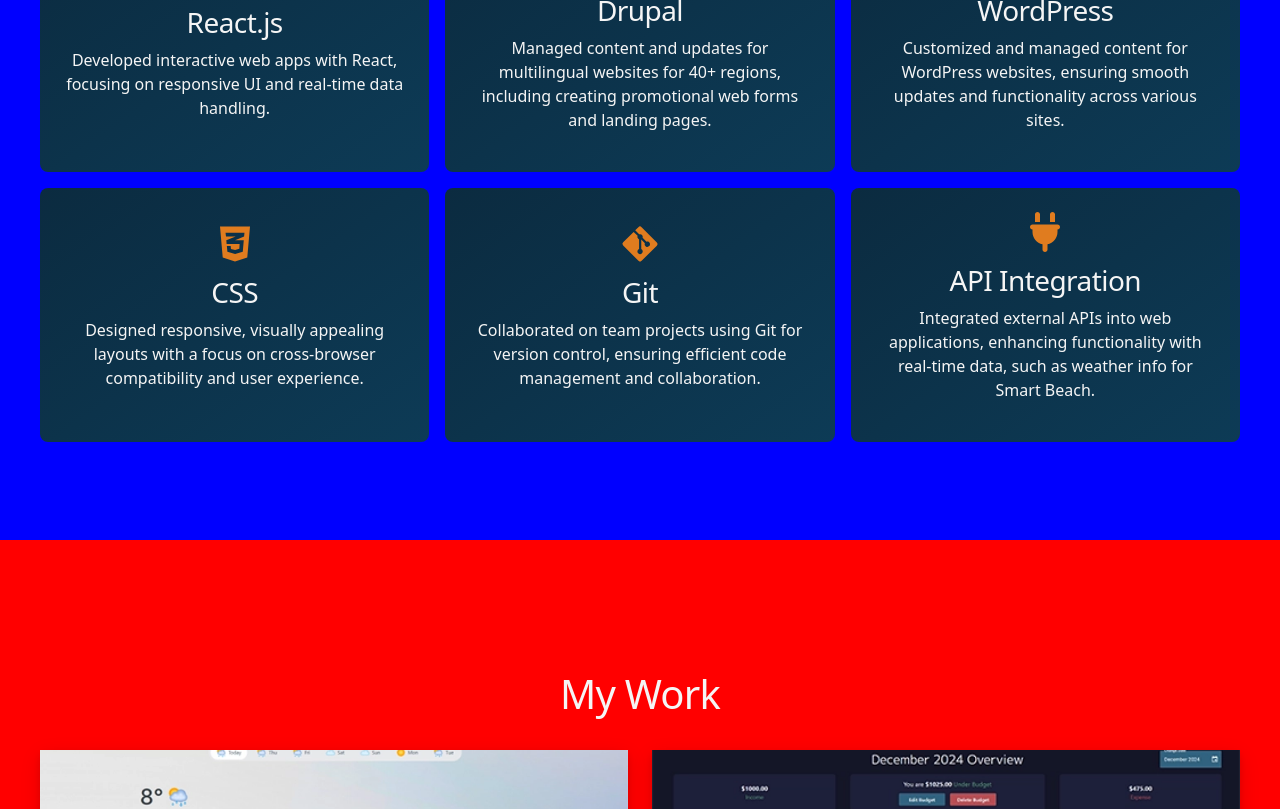
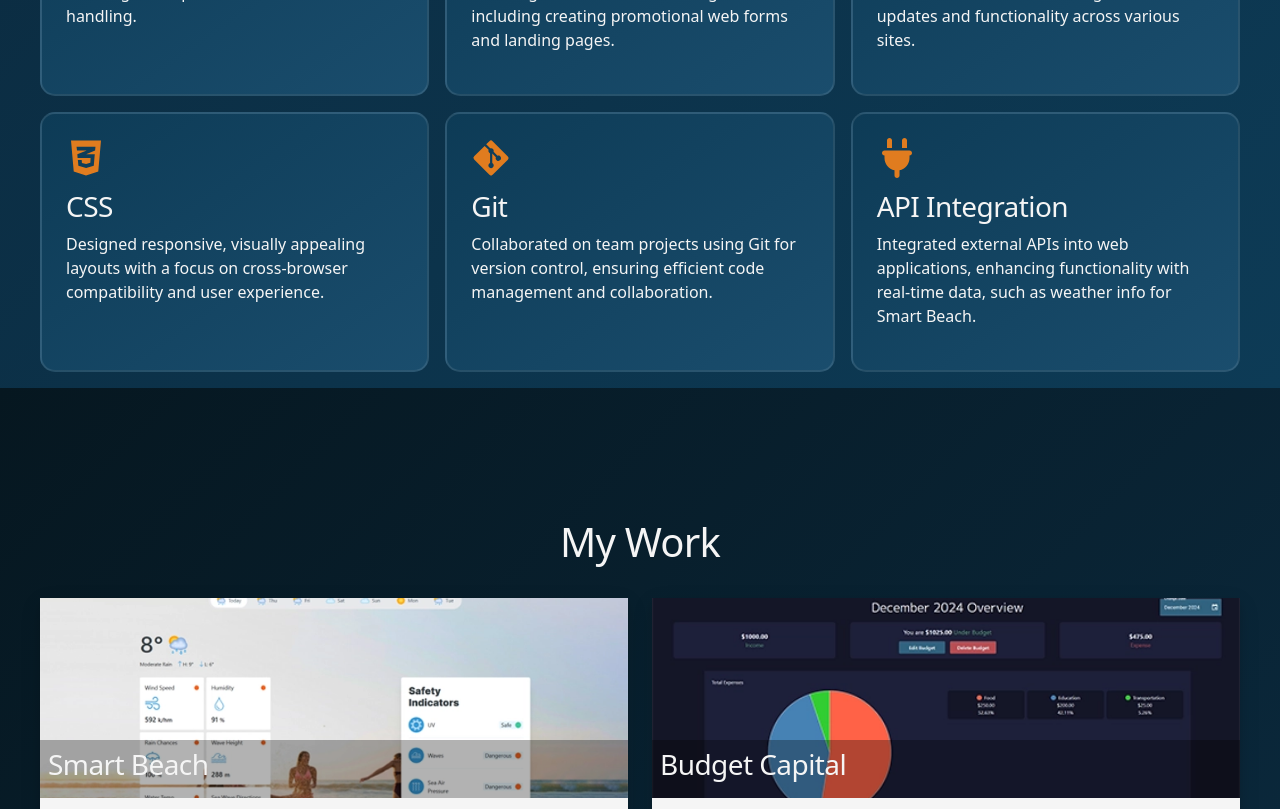
Before and after one commit to Jenna-Deamer/Portfolio, a React (Vite) app: page / in a window 1280 px wide. Shown: the part 1060-1869 px from the top of the page. Built offline with nearby package versions, Linux system fonts and the light colour scheme.

Commit message:
Add backgrounds to sections  and improve skill card styles

```diff
--- a/src/index.css
+++ b/src/index.css
@@ -30,6 +30,11 @@
     --white: #F5F5F5;
     --black: #0A0A0A;
 
+    --deep-blue: #061720;
+    --mid-blue: #0d3b56;
+    --light-blue: #1a4d6d;
+    --deep-orange: #c26316;
+
     --action-color: #e07c1f;
     --action-color-hover: #ff9e4f;
     --action-active-color: #ff7e00;
@@ -48,17 +53,17 @@
     justify-content: center;
     padding: 1rem;
 }
-/* #hero{
-    background-color: black;
-} */
-#skills{
-    background-color: blue;
+
+#skills {
+    background: linear-gradient(135deg, var(--primary-color), var(--mid-blue));
 }
-#projects{
-    background-color: red;
+
+#projects {
+    background: linear-gradient(135deg, var(--deep-blue), var(--primary-color));
 }
-#contact{
-    background-color: green;
+
+#contact {
+    background: linear-gradient(145deg, var(--mid-blue), var(--light-blue));
 }
 @media (max-width: 990px) {
     section {
--- a/src/styles/Projects.css
+++ b/src/styles/Projects.css
@@ -1,6 +1,3 @@
-#projects {
-
-}
 #projects h2{
     text-align: center;
     margin-bottom: 2rem;
--- a/src/styles/Skills.css
+++ b/src/styles/Skills.css
@@ -1,7 +1,7 @@
 #skills {
-
+    min-height: 80vh;
+    scroll-margin-top: 80px;
 }
-
 #skills h2{
     text-align: center;
     margin-bottom: 2rem;
@@ -12,6 +12,70 @@
     align-items: center;
 }
 
+
+.skills-container {
+    max-width: 1200px;
+     margin: 0 auto;
+    display: grid;
+    grid-template-columns: repeat(3, 1fr);
+    gap: 1rem;
+
+}
+
+.skill-card {
+    background: linear-gradient(145deg, var(--mid-blue), var(--light-blue));
+    padding: 1.5rem;
+    border-radius: 15px;
+    min-height: 260px;
+    transition: all 0.4s cubic-bezier(0.175, 0.885, 0.32, 1.275);
+    border: 2px solid rgba(255, 255, 255, 0.1);
+    position: relative;
+    overflow: hidden;
+}
+
+.skill-card::before {
+    content: '';
+    position: absolute;
+    top: -50%;
+    left: -50%;
+    width: 200%;
+    height: 200%;
+    background: radial-gradient(circle, rgba(255,255,255,0.1) 0%, transparent 50%);
+    opacity: 0;
+    transition: opacity 0.4s ease;
+    pointer-events: none;
+    transform: rotate(30deg);
+}
+
+.skill-card:hover {
+    transform: translateY(-8px) rotate(1deg) scale(1.02);
+    box-shadow:
+        0 15px 30px rgba(0, 0, 0, 0.2),
+        0 0 20px var(--action-color),
+        inset 0 0 15px rgba(255, 255, 255, 0.1);
+    border-color: var(--action-color);
+}
+
+.skill-card:hover::before {
+    opacity: 1;
+}
+
+.icon {
+    margin-bottom: .5rem;
+}
+
+.icon svg {
+    width: 40px;
+    height: 40px;
+    color: var(--action-color);
+    transition: all 0.4s cubic-bezier(0.34, 1.56, 0.64, 1);
+    transform-origin: center;
+
+}
+.skill-card:hover .icon svg {
+    transform: rotate(6deg) scale(1.2) translateY(-2px);
+    filter: drop-shadow(0 6px 8px rgba(0, 0, 0, 0.3));
+}
 /*Animations*/
 @keyframes fadeInUp {
     from {
@@ -50,46 +114,8 @@
     }
 }
 
-.skills-container {
-    max-width: 1200px;
-     margin: 0 auto;
-    display: grid;
-    grid-template-columns: repeat(3, 1fr);
-    gap: 1rem;
-
-}
-
-.skill-card {
-    background: var(--gradient-1);
-    display: flex;
-    flex-direction: column;
-    justify-content: center;
-    align-items: center;
-    text-align: center;
-    padding: 1.5rem;
-    border-radius: 8px;
-    min-height: 220px;
-    transition: all 0.3s ease-in-out;
-}
-.skill-card:hover {
-    transform: scale(1.02) translateY(-5px);
-    box-shadow: 0 8px 15px rgba(0, 0, 0, 0.2);
-  }
-.icon {
-    margin-bottom: .5rem;
-}
-
-.icon svg {
-    width: 40px;
-    height: 40px;
-    transition: transform 0.3s ease;
-    color: var(--action-color);
-}
 
 
-.icon svg:hover {
-    animation: shake .4s ease-in-out;
-}
 
 /* MOBILE */
 @media (max-width: 900px) {
```
